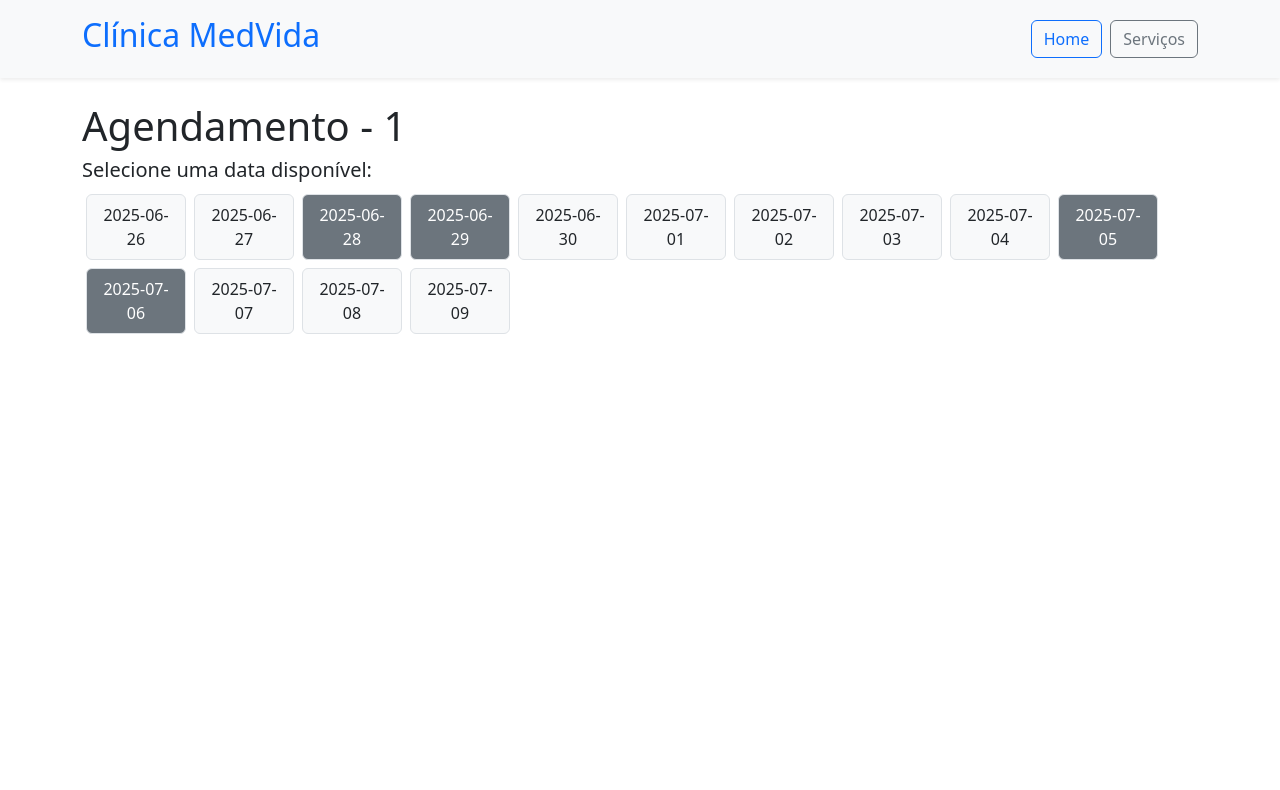
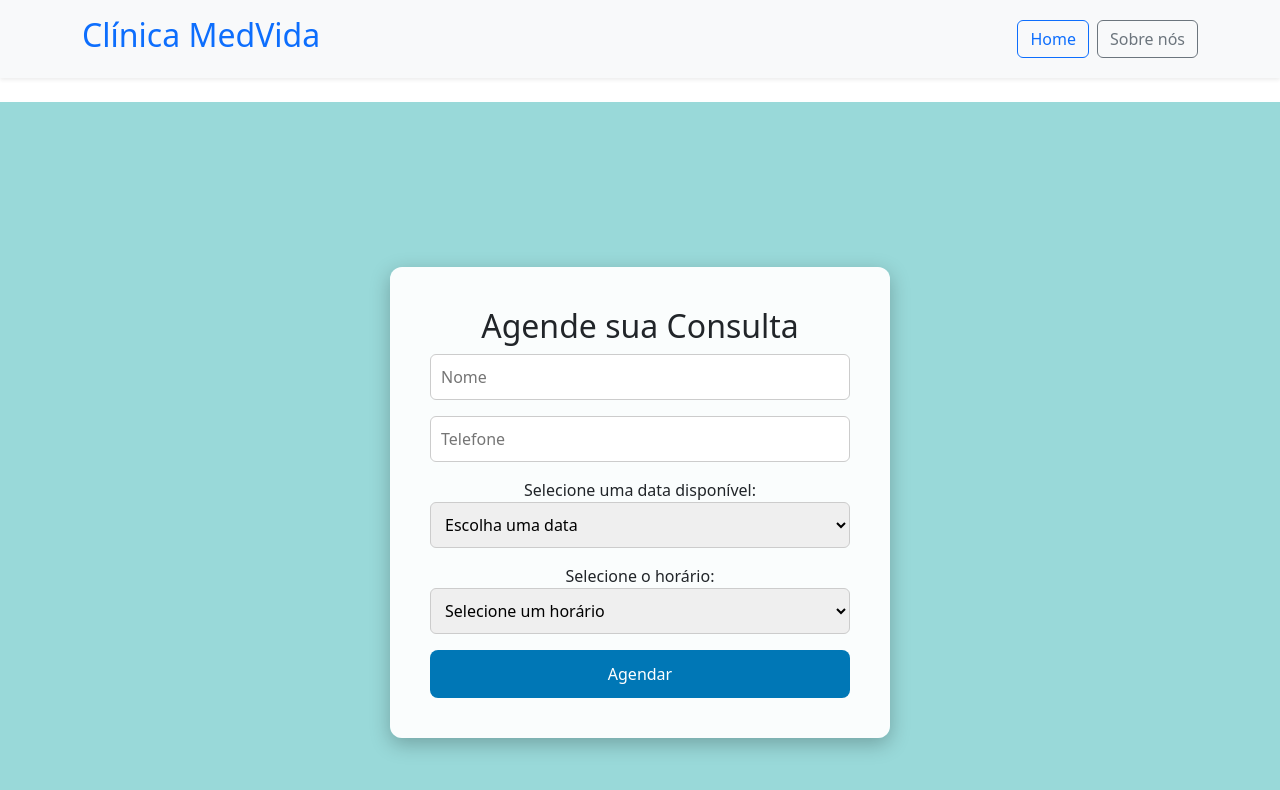
Before and after one commit to albuquerque-raphael/Proj-MedVida, a React (Create React App) app: page /agendamento/1 in a window 1280 px wide. Shown: the top 790 px of the page. Built offline with nearby package versions, Linux system fonts and the light colour scheme.

Commit message:
feat: tela de agendamento com imagem e melhorias no formulário

```diff
--- a/src/componentes/Header.jsx
+++ b/src/componentes/Header.jsx
@@ -9,7 +9,7 @@ function Header() {
         <h2 className="text-primary">Clínica MedVida</h2>
         <nav>
           <Link to="/" className="btn btn-outline-primary me-2">Home</Link>
-          <Link to="/servicos/Pediatria" className="btn btn-outline-secondary">Serviços</Link>
+          <Link to="/servicos/Pediatria" className="btn btn-outline-secondary">Sobre nós</Link>
         </nav>
       </div>
     </header>
--- /dev/null
+++ b/src/paginas/Agendamento.css
@@ -0,0 +1,52 @@
+.agendamento-bg {
+  background-size: cover;
+  background-position: center;
+  background-repeat: no-repeat;
+  min-height: 100vh;
+  display: flex;
+  justify-content: center;
+  align-items: center;
+  padding: 60px 20px;
+}
+
+.formulario-box {
+  background-color: rgba(255, 255, 255, 0.95);
+  padding: 40px;
+  border-radius: 12px;
+  box-shadow: 0 6px 20px rgba(0, 0, 0, 0.25);
+  max-width: 500px;
+  width: 100%;
+  text-align: center;
+}
+
+.formulario input,
+.formulario select {
+  width: 100%;
+  padding: 10px;
+  margin-bottom: 16px;
+  border-radius: 6px;
+  border: 1px solid #ccc;
+  font-size: 16px;
+}
+
+.formulario button {
+  width: 100%;
+  padding: 12px;
+  background-color: #0077b6;
+  color: white;
+  border: none;
+  border-radius: 8px;
+  font-size: 16px;
+  cursor: pointer;
+  transition: 0.3s;
+}
+
+.formulario button:hover {
+  background-color: #023e8a;
+}
+
+.mensagem-sucesso {
+  color: green;
+  margin-top: 16px;
+  font-weight: bold;
+}
--- a/src/paginas/Agendamento.jsx
+++ b/src/paginas/Agendamento.jsx
@@ -1,25 +1,77 @@
-
 import React, { useState } from 'react';
-import { useParams } from 'react-router-dom';
+import './Agendamento.css';
+import headerImage from '../assets/images/Agendamento.png';
 import Header from '../componentes/Header';
-import CalendarioDisponivel from '../componentes/CalendarioDisponivel';
-import FormularioAgendamento from '../componentes/FormularioAgendamento';
 
 function Agendamento() {
-  const { medicoId } = useParams();
-  const [dataSelecionada, setDataSelecionada] = useState(null);
+  const [formData, setFormData] = useState({
+    nome: '',
+    telefone: '',
+    data: '',
+    horario: ''
+  });
+
+  const [mensagem, setMensagem] = useState('');
+
+  const handleChange = (e) => {
+    setFormData({ ...formData, [e.target.name]: e.target.value });
+  };
+
+  const handleSubmit = (e) => {
+    e.preventDefault();
+    const { nome, telefone, data, horario } = formData;
+
+    if (!nome || !telefone || !data || !horario) {
+      setMensagem('❗ Por favor, preencha todos os campos para validar.');
+      return;
+    }
+
+    localStorage.setItem('agendamento', JSON.stringify(formData));
+    setMensagem('✅ Consulta agendada com sucesso! Você receberá a confirmação com data e hora via WhatsApp.');
+    setFormData({ nome: '', telefone: '', data: '', horario: '' });
+  };
+
+  const datasDisponiveis = [
+    { data: '2025-07-01', label: '01 de Julho' },
+    { data: '2025-07-02', label: '02 de Julho' },
+    { data: '2025-07-03', label: '03 de Julho' },
+  ];
 
   return (
-    <div>
+    <>
       <Header />
-      <div className="container">
-        <h1>Agendamento - {medicoId}</h1>
-        <CalendarioDisponivel onSelecionarData={setDataSelecionada} />
-        {dataSelecionada && (
-          <FormularioAgendamento medicoId={medicoId} dataSelecionada={dataSelecionada} />
-        )}
+      <div className="agendamento-bg" style={{ backgroundImage: `url(${headerImage})` }}>
+        <div className="formulario-box">
+          <h2>Agende sua Consulta</h2>
+          <form className="formulario" onSubmit={handleSubmit}>
+            <input type="text" name="nome" placeholder="Nome" value={formData.nome} onChange={handleChange} required />
+
+            <input type="tel" name="telefone" placeholder="Telefone" value={formData.telefone} onChange={handleChange} required />
+
+            <label className="label-select">Selecione uma data disponível:</label>
+            <select name="data" value={formData.data} onChange={handleChange} required>
+              <option value="">Escolha uma data</option>
+              {datasDisponiveis.map((d) => (
+                <option key={d.data} value={d.data}>{d.label}</option>
+              ))}
+            </select>
+
+            <label className="label-select">Selecione o horário:</label>
+            <select name="horario" value={formData.horario} onChange={handleChange} required>
+              <option value="">Selecione um horário</option>
+              <option value="13:00">13:00</option>
+              <option value="14:00">14:00</option>
+              <option value="15:00">15:00</option>
+              <option value="16:00">16:00</option>
+              <option value="17:00">17:00</option>
+            </select>
+
+            <button type="submit">Agendar</button>
+            {mensagem && <p className="mensagem-sucesso">{mensagem}</p>}
+          </form>
+        </div>
       </div>
-    </div>
+    </>
   );
 }
 
```
Also changed, not shown: src/assets/images/Agendamento.png (added), 1 other file (tests, documents, lock files or other folders).
